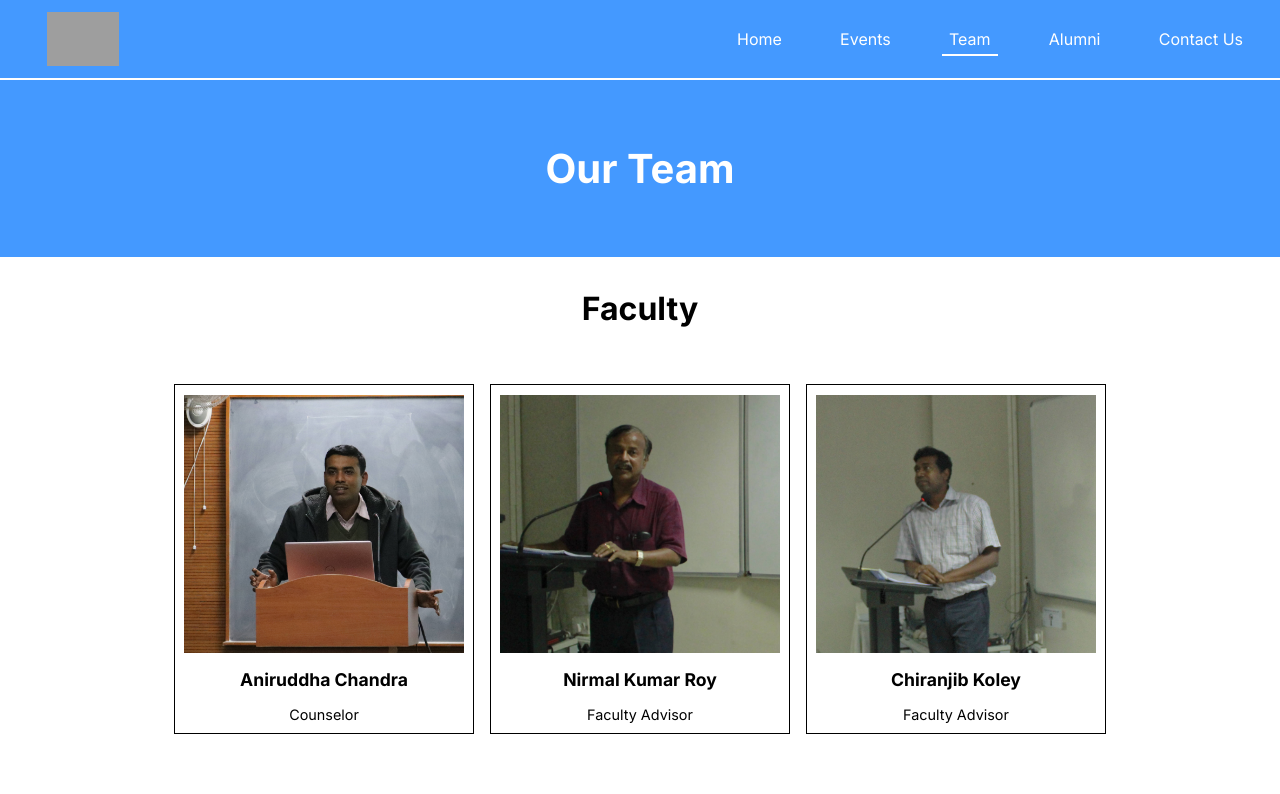
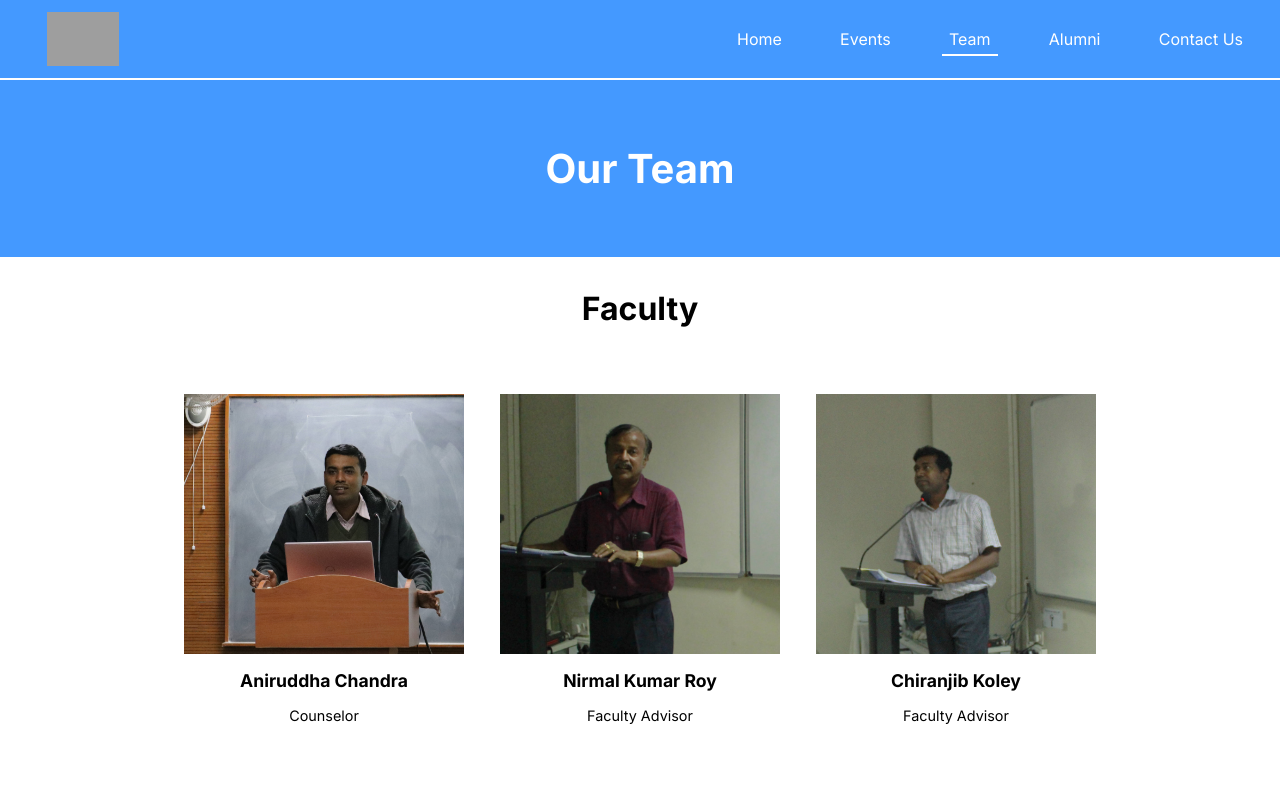
Before and after one commit to SuperSahitya/ieee-sb-nitdgp, a Next.js app: page /team in a window 1280 px wide. Shown: the top 794 px of the page. Built offline with nearby package versions, Linux system fonts and the light colour scheme; grey boxes are pictures that could not be loaded.

Commit message:
remove border from events and members

```diff
--- a/app/components/event.module.css
+++ b/app/components/event.module.css
@@ -8,7 +8,7 @@
   flex-wrap: wrap;
   padding: 1rem;
   /* gap: 0.5rem; */
-  border: 1px solid black;
+  /* border: 1px solid black; */
   min-height: 550px;
 }
 
--- a/app/components/member.module.css
+++ b/app/components/member.module.css
@@ -6,7 +6,7 @@
   justify-content: center;
   align-items: center;
   padding: 10px;
-  border: 1px solid black;
+  /* border: 1px solid black; */
   gap: 1rem;
   /* background-color: #eee; */
 }
```
